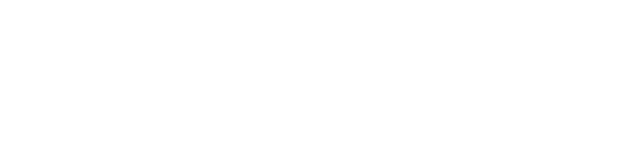
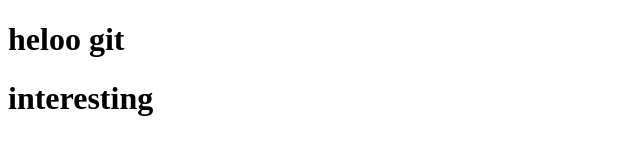
Before and after one commit to veronica874/computerlabaratory, a plain HTML site: page index.html in a window 1280 px wide. Shown: the whole page, without its empty margins (0-640 px from the left). Drawn offline with Linux system fonts and the light colour scheme.

Commit message:
Added line

```diff
--- a/index.html
+++ b/index.html
@@ -6,6 +6,7 @@
     <title>hello Git.</title>
 </head>
 <body>
-
+    <h1>heloo git</h1>
+    <h1>interesting</h1>
 </body>
 </html>
```
